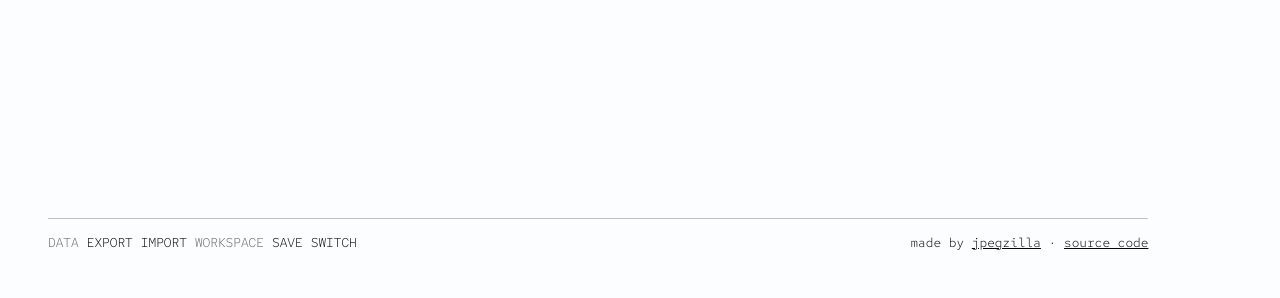
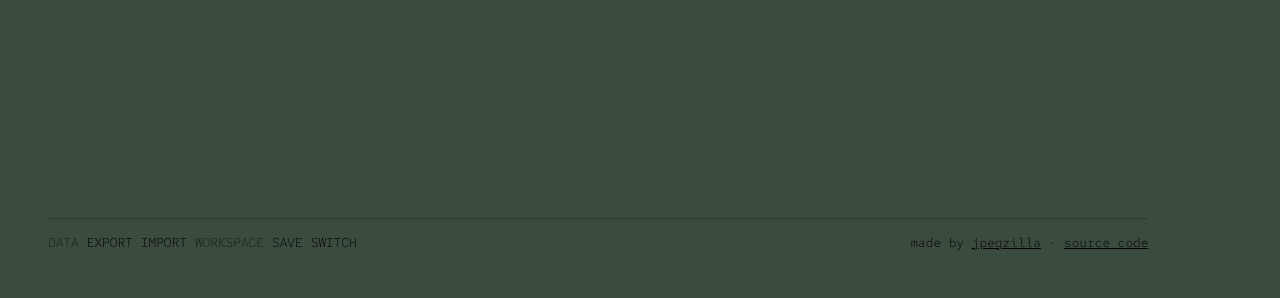
Before and after one commit to jpegzilla/onyx, a plain HTML site: page index.html in a window 1280 px wide. Shown: the part 502-800 px from the top of the page. Drawn offline with nearby package versions, Linux system fonts and the light colour scheme; files that its build step writes are made by us from their sources; a web font is replaced by a local one.

Commit message:
added temp background, selection color to body

```diff
--- a/css/components/_body.sass
+++ b/css/components/_body.sass
@@ -5,4 +5,9 @@ body
   +v.bgcolor
   +v.big
 
-  display: flex
+  ::selection
+    background-color: var(--text-color)
+    color: var(--bg-color)
+
+  // TODO: remove this color
+  background-color: #3b4b3d
```
